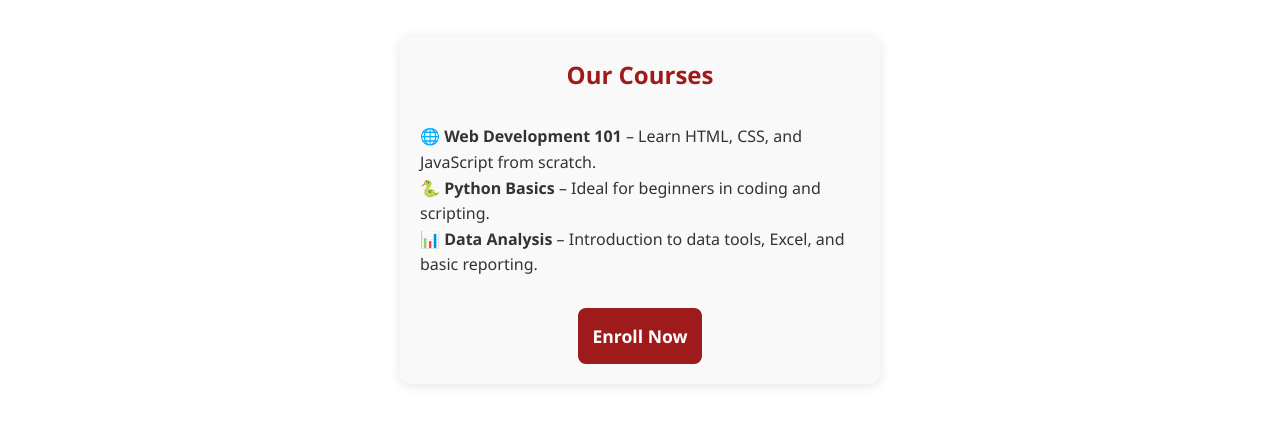
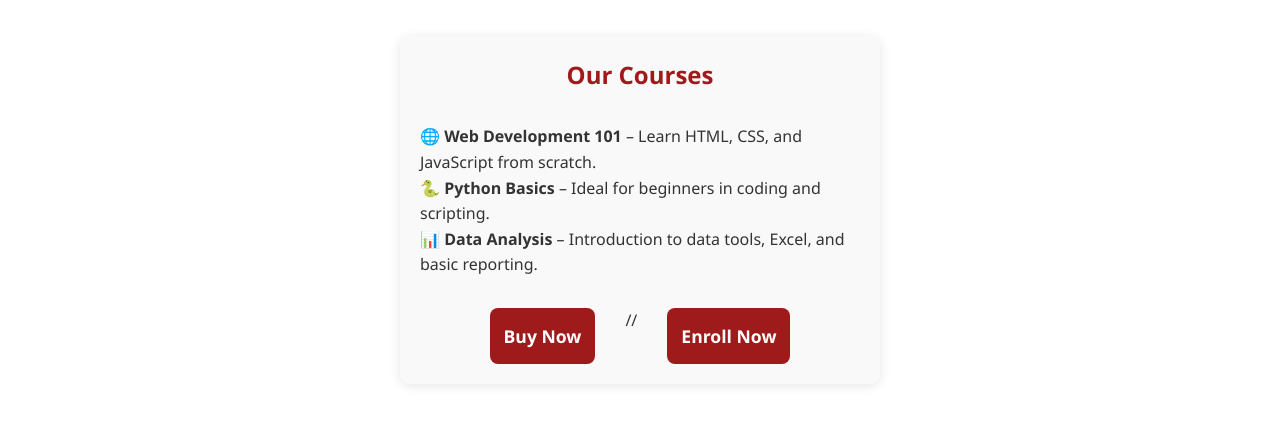
Before and after one commit to eelleeonoora/georgiansuccess, a plain HTML site: page courses.html in a window 1280 px wide. Shown: the part 80-504 px from the top of the page. Drawn offline with Linux system fonts and the light colour scheme; no server answers.

Commit message:
Added Buy Now buttons to courses.html

```diff
--- a/courses.html
+++ b/courses.html
@@ -32,7 +32,8 @@
     </ul>
 
     <div class="choice-buttons">
-      <a href="signup-choice.html" class="button-link">Enroll Now</a>
+      <a href="payment.html" class="button-link">Buy Now</a>
+      //<a href="signup-choice.html" class="button-link">Enroll Now</a>
     </div>
   </main>
 
```
